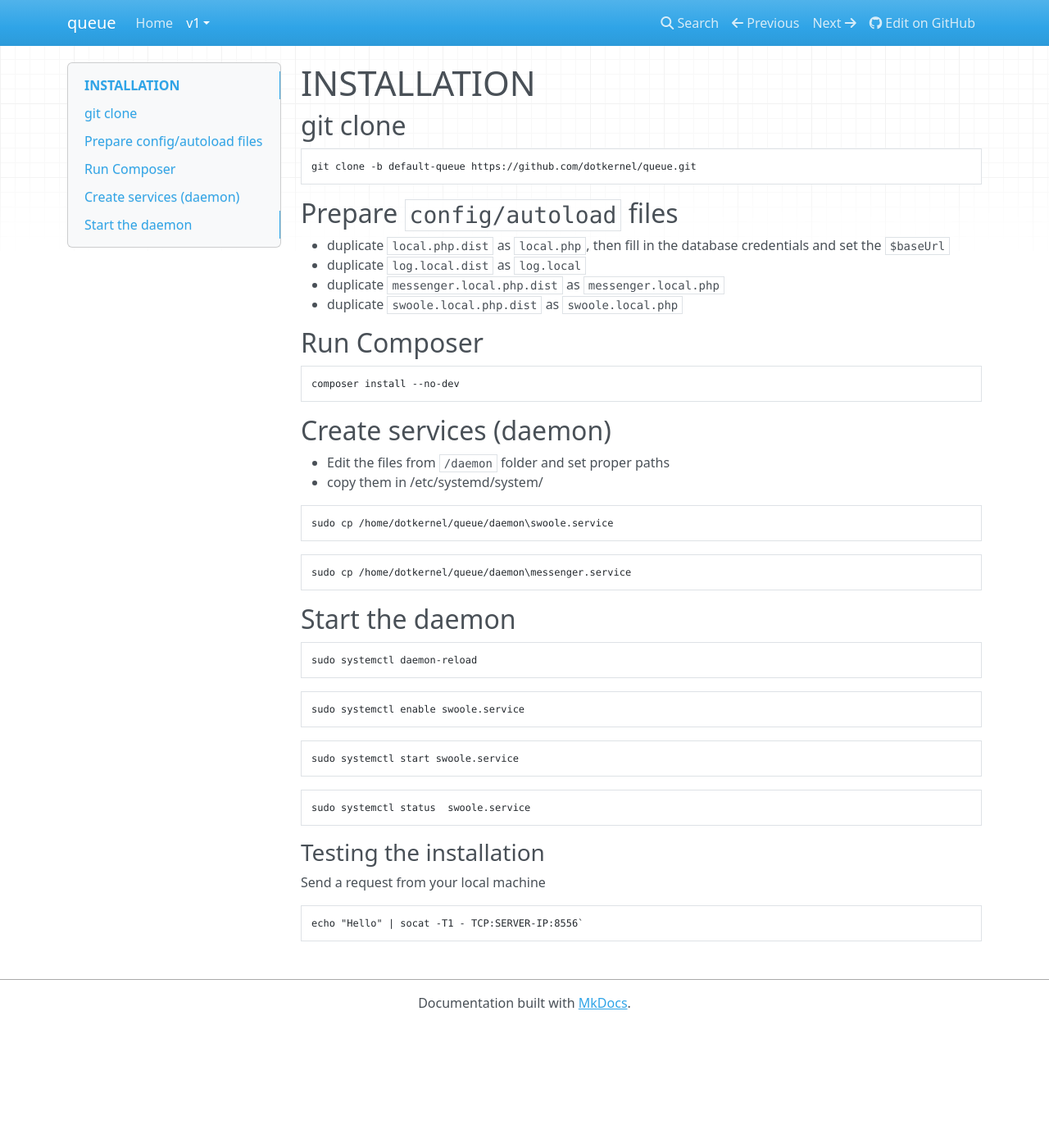
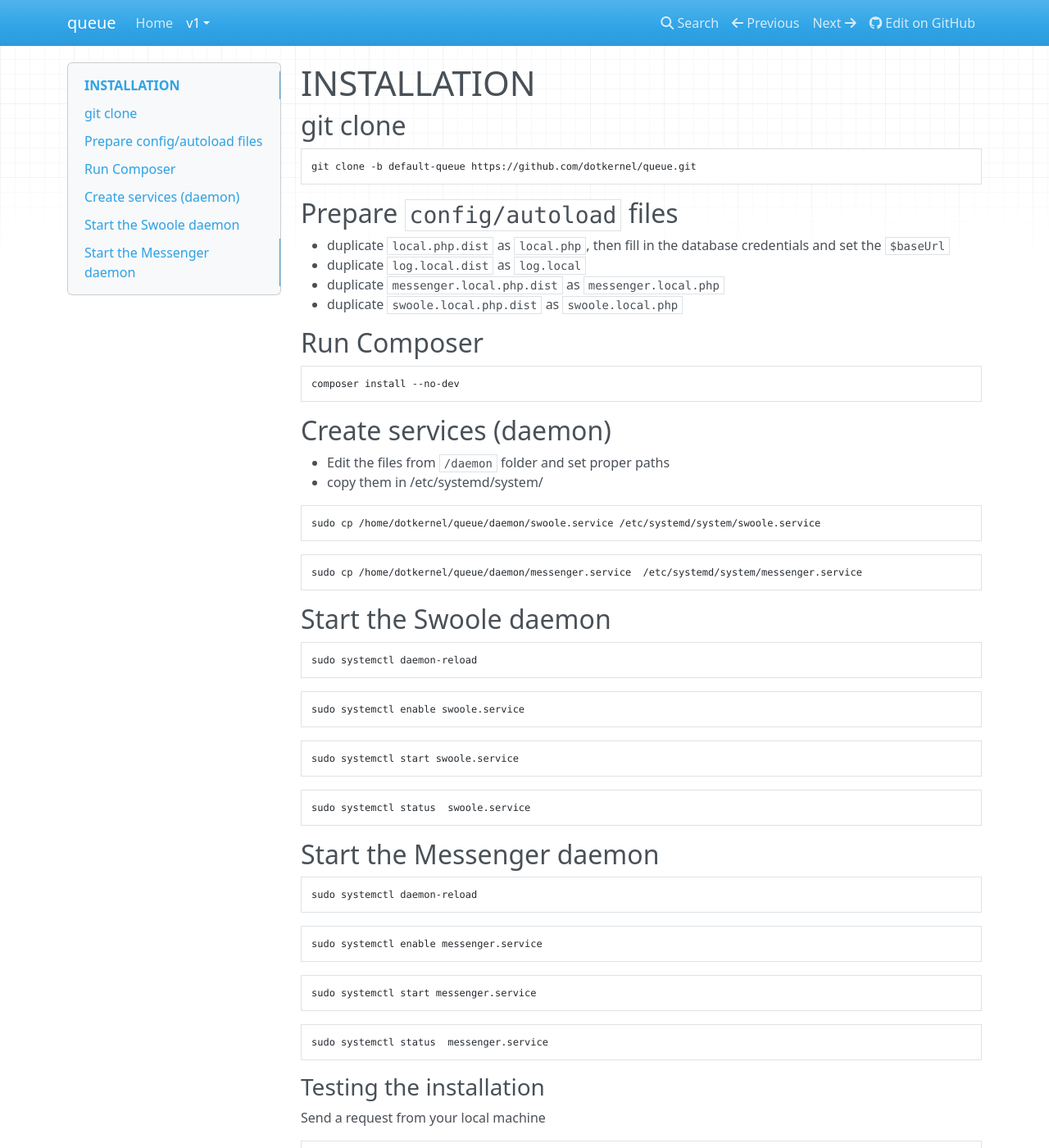
Before and after one commit to dotkernel/queue-documentation, an MkDocs documentation site: the page built from docs/book/v1/installation.md, in a window 1280 px wide and 1400 px high. Shown: the whole window at 82% size. Built offline with MkDocs 1.6.1, drawn with Linux system fonts in a browser that asks for light colours; nearby versions of some CDN libraries.

Commit message:
revision of server setup documentation
Signed-off-by: arhimede <julian@dotkernel.com>

````diff
--- a/docs/book/v1/installation.md
+++ b/docs/book/v1/installation.md
@@ -25,14 +25,14 @@ composer install --no-dev
 - copy them in /etc/systemd/system/
 
 ```shell
-sudo cp /home/dotkernel/queue/daemon\swoole.service
+sudo cp /home/dotkernel/queue/daemon/swoole.service /etc/systemd/system/swoole.service
 ```
 
 ```shell
-sudo cp /home/dotkernel/queue/daemon\messenger.service
+sudo cp /home/dotkernel/queue/daemon/messenger.service  /etc/systemd/system/messenger.service
 ```
 
-## Start the daemon
+## Start the Swoole daemon
 
 ```shell
 sudo systemctl daemon-reload
@@ -50,6 +50,24 @@ sudo systemctl start swoole.service
 sudo systemctl status  swoole.service
 ```
 
+## Start the Messenger daemon
+
+```shell
+sudo systemctl daemon-reload
+```
+
+```shell
+sudo systemctl enable messenger.service
+```
+
+```shell
+sudo systemctl start messenger.service
+```
+
+```shell
+sudo systemctl status  messenger.service
+```
+
 ### Testing the installation
 
 Send a request from your local machine
````
Also changed, not shown: docs/book/v1/server-setup.md (+8 -6 lines).
